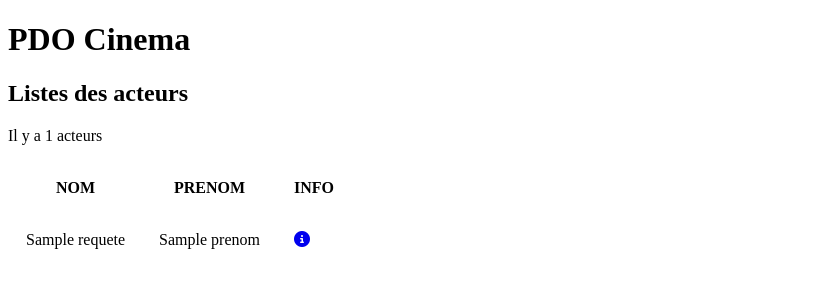
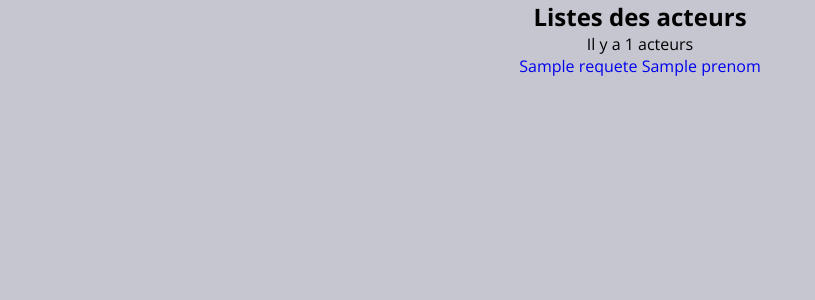
Before and after one commit to Keefiest/projectCinema, a PHP site: template view/listActeurs.php in a window 1280 px wide. Shown: the top 300 px of the page, without its empty margins (0-815 px from the left). Run offline with PHP 8.4, Linux system fonts and the light colour scheme; the template is opened without the code that fills it: most values are stand-ins (such as "Sample title", 1, 10 or a date in 2020).

Commit message:
front update

```diff
--- a/controller/CinemaController.php
+++ b/controller/CinemaController.php
@@ -8,7 +8,7 @@
     public function listFilms(){
         $pdo = Connect::seConnecter();
         $requete = $pdo->query("
-            SELECT id_film, titre, DATE_FORMAT(date_sortie, '%d/%m/%Y') AS date_sortie_format,  TIME_FORMAT(SEC_TO_TIME(duree * 60), '%Hh%i') AS duree_format
+            SELECT id_film, titre, DATE_FORMAT(date_sortie, '%d/%m/%Y') AS date_sortie_format,  TIME_FORMAT(SEC_TO_TIME(duree * 60), '%Hh%i') AS duree_format, affiche
             FROM film f
             ORDER BY date_sortie DESC
         ");
--- a/index.php
+++ b/index.php
@@ -1,4 +1,7 @@
+
+
             <nav>
+                <h1>PDO Cinéma</h1>
                 <ul>
                     <a href="?action=listFilms">Films</a>
                     <a href="?action=listActeurs">Acteurs</a>
--- a/public/css/style.css
+++ b/public/css/style.css
@@ -1,3 +1,64 @@
+/* ALL */
+@import url('https://fonts.googleapis.com/css2?family=Open+Sans:wght@300;400;500;600;700;800&display=swap');
+*{
+    margin: 0;
+    padding: 0;
+    font-family: 'Open Sans', sans-serif;
+}
+
+a{
+    text-decoration: none;
+}
+
+body{
+    background-color: #C5C6D0;
+}
+
+#contenu{
+    display: flex;
+    flex-direction: column;
+    align-items: center;
+}
+/* NAV */
+nav{
+    display: flex;
+    align-items: center;
+    justify-content: center;
+    width: 100%;
+    height: 10%;
+    background-image: linear-gradient(rgba(0, 0, 0, 0.5), rgba(0, 0, 0, 0.5)), url('https://www.journaldugeek.com/content/uploads/2020/04/cinema.jpg');
+    background-color: ;
+    background-position: center;
+    background-repeat: no-repeat;
+    background-size: cover;
+    margin:  0 0 3em 0;
+}
+nav h1{
+    width: 15%;
+    color: white;
+}
+nav ul{
+    width: 70%;
+    display: flex;
+    justify-content: space-around;
+    align-items: center;
+
+}
+nav ul a{
+
+    background-color: white;
+    color: black;
+    border-radius: 8px;
+    padding: 0.2em 1em 0.2em 1em;
+    text-decoration: none;
+    transition: 0.5s;
+}
+nav ul a:hover{
+    background-color: #202020;
+    color: white;
+}
+
+/* LIST FILMS / DETAIL FILM */
 .affiche{
     max-width: 400px;
 }
--- a/view/listActeurs.php
+++ b/view/listActeurs.php
@@ -1,26 +1,15 @@
 <?php ob_start(); ?>
 <p> Il y a <?= $requete->rowCount() ?> acteurs</p>
 
-<table>
-    <thead>
-        <tr>
-            <th>NOM</th>
-            <th>PRENOM</th>
-            <th>INFO</th>
-        </tr>
-    </thead>
-    <tbody>
+    <section></section>
         <?php
         foreach($requete->fetchAll() as $acteur) { ?>
-            <tr>
-                <td><?= $acteur["nom"] ?> </td>
-                <td><?= $acteur["prenom"] ?></td>
-                <!-- BOUTON QUI REDIRIGE L'ACTEUR SOUHAITé -->
-                <td><a href="index.php?action=detailActeur&id=<?php echo $acteur['id_acteur']; ?>"><i class="fa-solid fa-circle-info"></i></a></td>
-            </tr>
+                <a href="index.php?action=detailActeur&id=<?php echo $acteur['id_acteur']; ?>">
+                    <?= $acteur["nom"] ?>
+                    <?= $acteur["prenom"] ?>
+                </a>
         <?php } ?>
-    </tbody>
-</table>
+
 
 <?php
 
--- a/view/template.php
+++ b/view/template.php
@@ -12,14 +12,12 @@
     <div class="wrapper">
         <header>
 
-            </header>
-            <main>
-                <div id="contenu">
-                    <h1>PDO Cinema</h1>
+        </header>
+        <main>
+            <div id="contenu">
                 <h2><?= $titre_secondaire ?></h2>
                 <?= $contenu ?>
             </div>
-
         </main>
     </div>
 
```
Also changed, not shown: other parts of public/css/style.css (+53 -0 lines), view/listFilms.php (+13 -17 lines).
